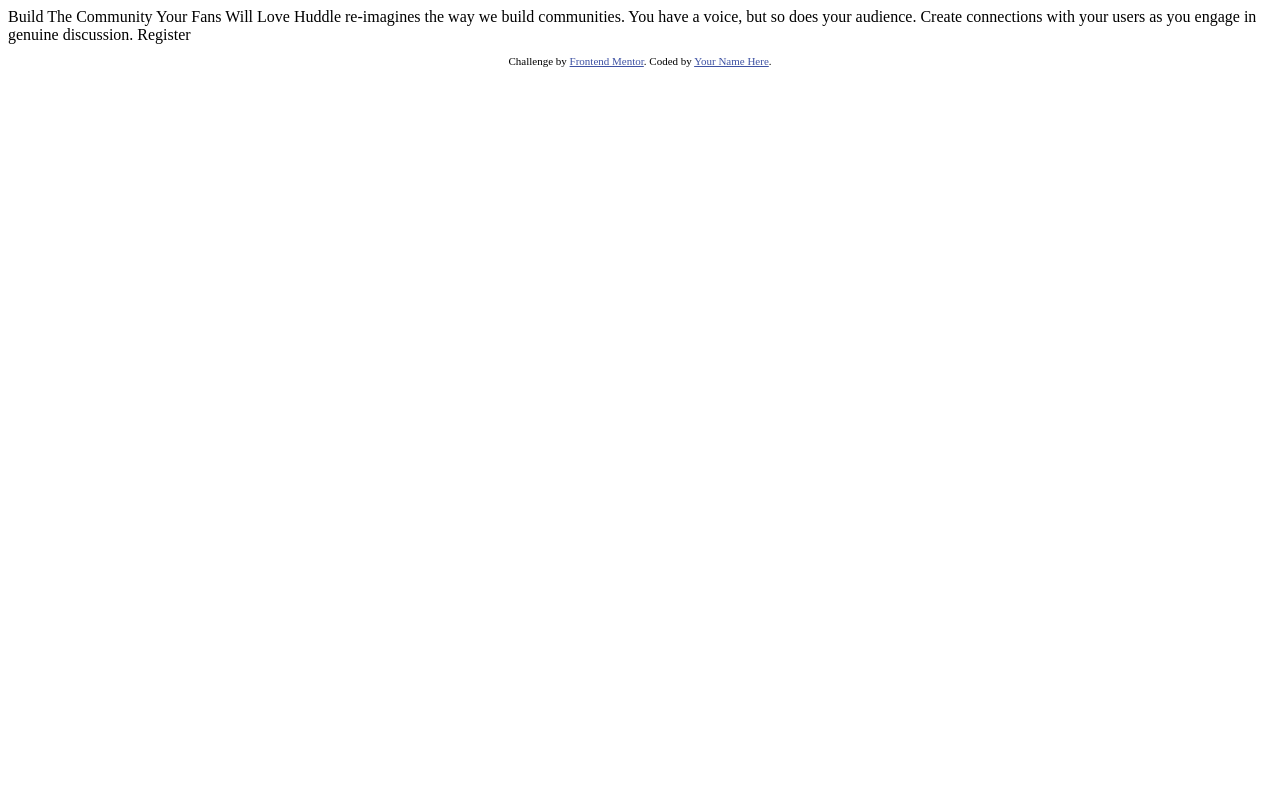
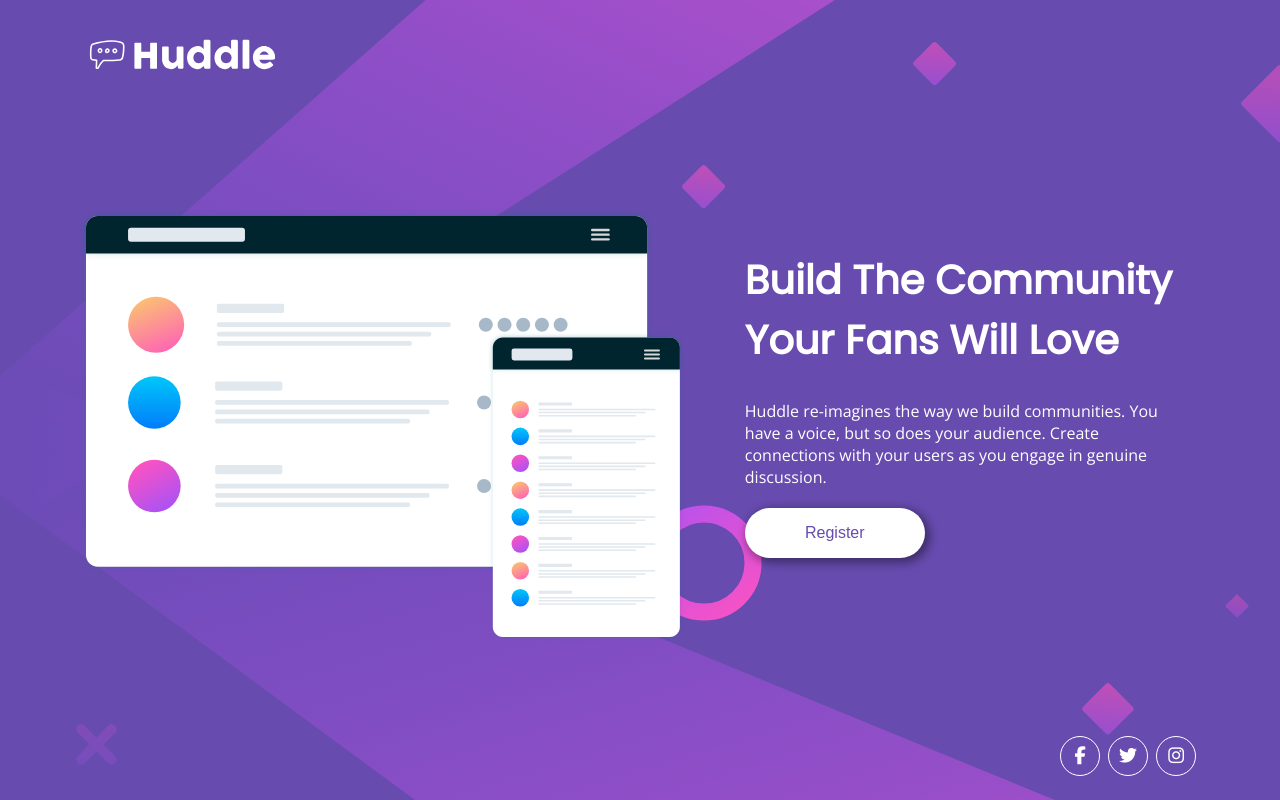
Before and after one commit to GNDev8/FrontEndMentor-Newbie-huddle-landing-page, a plain HTML site: page index.html in a window 1280 px wide. Drawn offline with nearby package versions, Linux system fonts and the light colour scheme.

Commit message:
design finished

```diff
--- a/index.html
+++ b/index.html
@@ -4,30 +4,46 @@
   <meta charset="UTF-8">
   <meta name="viewport" content="width=device-width, initial-scale=1.0"> <!-- displays site properly based on user's device -->
 
+  <link rel="stylesheet" media="screen" type="text/css" href="./main.css"/>
+  <link rel="stylesheet" href="https://fonts.googleapis.com/css?family=Poppins">
+  <link rel="stylesheet" href="https://fonts.googleapis.com/css?family=Open+Sans">
   <link rel="icon" type="image/png" sizes="32x32" href="./images/favicon-32x32.png">
 
+  <script src="https://kit.fontawesome.com/a41c564b85.js" crossorigin="anonymous"></script>
   <title>Frontend Mentor | Huddle landing page with single introductory section</title>
 
-  <!-- Feel free to remove these styles or customise in your own stylesheet 👍 -->
-  <style>
-    .attribution { font-size: 11px; text-align: center; }
-    .attribution a { color: hsl(228, 45%, 44%); }
-  </style>
 </head>
 <body>
+  <div id="container">
+    <header>
+      <img src="./images/logo.svg" />
+    </header>
 
-  Build The Community Your Fans Will Love
+    <main>
+      <div id="container-image">
+        <img id="main-illustration" src="./images/illustration-mockups.svg" />
+      </div>
+      <div id="container-presentation">
+        <h2>Build The Community Your Fans Will Love</h2>
 
-  Huddle re-imagines the way we build communities. You have a voice, but so does your audience.
-  Create connections with your users as you engage in genuine discussion.
+        <p>Huddle re-imagines the way we build communities. You have a voice, but so does your audience.
+        Create connections with your users as you engage in genuine discussion.</p>
 
-  Register
+        <button>Register</button>
+      </div>
+    </main>
 
-  <footer>
-    <p class="attribution">
-      Challenge by <a href="https://www.frontendmentor.io?ref=challenge" target="_blank">Frontend Mentor</a>.
-      Coded by <a href="#">Your Name Here</a>.
-    </p>
-  </footer>
+    <footer>
+      <div class="icon">
+        <i class="fab fa-facebook-f"></i>
+      </div>
+      <div class="icon">
+        <i class="fab fa-twitter"></i>
+      </div>
+      <div class="icon">
+        <i class="fab fa-instagram"></i>
+      </div>
+    </footer>
+  </div>
 </body>
 </html>
--- /dev/null
+++ b/main.css
@@ -0,0 +1,155 @@
+:root {
+  --color-primary: hsl(257, 40%, 49%);
+  --base-font-size: 20px;
+  --computer-design-size: 1440px;
+}
+
+*{
+  margin:0;
+  padding:0;
+}
+
+*,*::before,*::after{
+  box-sizing: inherit;
+}
+
+html{
+  box-sizing: border-box;
+}
+
+html, body{
+  font-size: var(--base-font-size);
+}
+
+body{
+  font-family: 'Open Sans', sans-serif;
+  font-weight: 400;
+  background-color: var(--color-primary);
+  overflow: hidden;
+}
+
+#container{
+  height: 100vh;
+  background-image: url("./images/bg-desktop.svg");
+  background-repeat: no-repeat;
+  background-size: cover;
+  display: flex;
+  flex-direction: column;
+  justify-content: space-between;
+  padding: 1.5rem 4rem 1rem 4rem;
+}
+
+#container{
+overflow-y: scroll;
+scrollbar-width: none; /* Firefox */
+-ms-overflow-style: none; /* Internet Explorer 10+ */
+}
+
+#container::-webkit-scrollbar { /* WebKit - Chrome & Others */
+  width: 0;
+  height: 0;
+}
+
+header img{
+  width: 10rem;
+}
+
+main{
+  display: flex;
+  flex-direction: row;
+  flex-wrap: wrap;
+  justify-content: center;
+  margin: 3rem 0 1rem 0;
+}
+
+#container-image{
+  flex: 1 0 54%;
+}
+
+#container-image img{
+  width: 100%;
+}
+
+#container-presentation{
+  flex: 1 0 46%;
+  color: white;
+  padding: 2rem 1rem 0 3rem;
+}
+
+#container-presentation h2{
+  font-size: 2rem;
+  font-family: Poppins;
+  font-weight: 700;
+}
+
+#container-presentation p{
+  margin-top: 1.5rem;
+  margin-bottom: 1rem;
+  font-size: 0.8rem;
+}
+
+#container-presentation button{
+  border-radius: 30px;
+  width: 9rem;
+  height: 2.5rem;
+  font-size: 0.8rem;
+  color: var(--color-primary);
+  border:0;
+  box-shadow: 3px 3px 10px 2px rgba(0,0,0, 0.4);
+  background-color: white;
+  transition-timing-function: ease;
+  transition-duration: 0.5s;
+}
+
+#container-presentation button:hover{
+  transform: translateY(-0.20rem);
+}
+
+#container-presentation button:active{
+  transform: translateY(0.20rem);
+  transition-duration: 0.2s;
+}
+
+footer{
+  align-self: flex-end;
+  display: flex;
+  flex-direction: row;
+  flex-wrap: wrap;
+}
+
+.icon{
+  color:white;
+  font-size: 1.5rem;
+  border: white solid 1px;
+  border-radius: 50%;
+  width: 2rem;
+  height: 2rem;
+  display: flex;
+  justify-content: center;
+  align-items: center;
+  margin: 0.2rem;
+}
+
+.icon i{
+  font-size: 0.6em;
+}
+
+@media only screen and (max-width:848px) {
+  main{
+    padding-bottom: 2rem;
+  }
+
+  header{
+    align-self: center;
+  }
+
+  #container-presentation{
+    align-self: center;
+    text-align: center;
+    padding: 2rem 0 0 0;
+  }
+
+  footer{
+    align-self: center;
+  }
+}
```
Also changed, not shown: images/bg-desktop.svg (added), images/bg-mobile.svg (added), images/favicon-32x32.png (added), images/illustration-mockups.svg (added), images/logo.svg (added).
